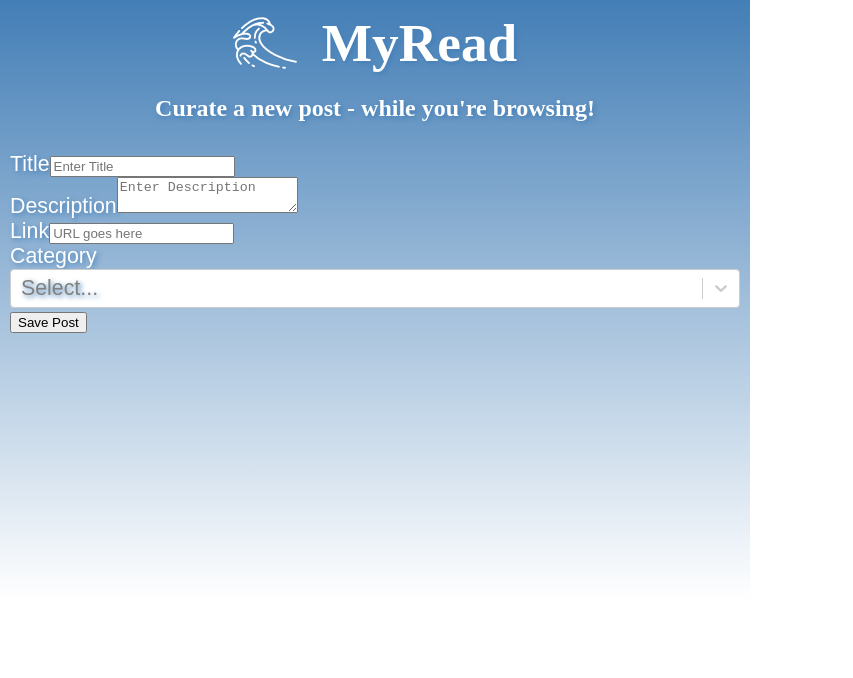
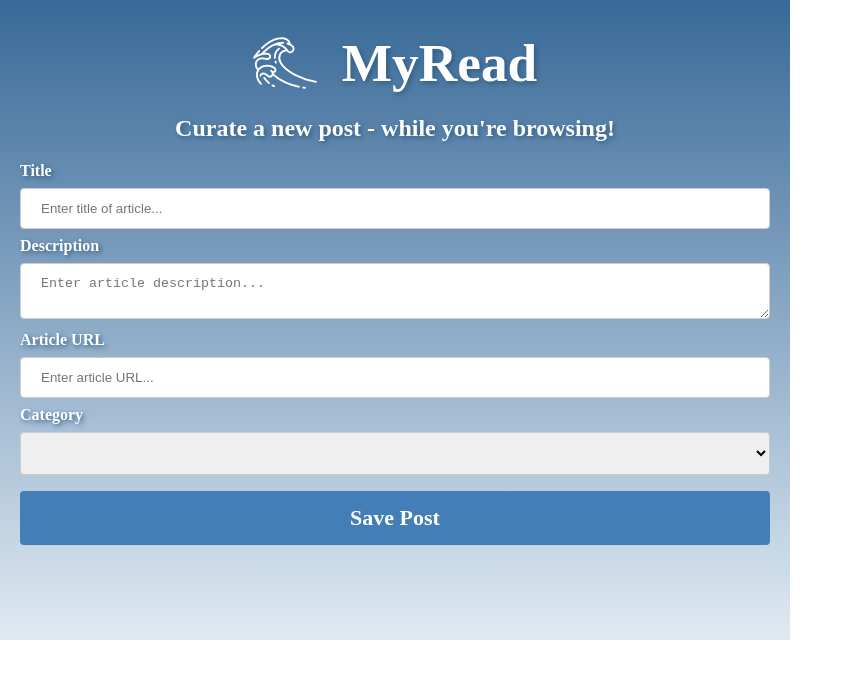
Before and after one commit to cthorpen/MyRead-Chrome-Extension, a React (Create React App) app: page / in a window 1280 px wide. Shown: the top 678 px of the page, without its empty margins (0-853 px from the left). Built offline with nearby package versions, Linux system fonts and the light colour scheme.

Commit message:
design looking good

```diff
--- a/src/App.css
+++ b/src/App.css
@@ -1,16 +1,19 @@
 .App {
-  background: linear-gradient(#437eb6, #fff);
+  background: linear-gradient(#386998, #e0eaf3);
   min-width: 550px;
   max-width: 750px;
   min-height: 600px;
   max-height: 850px;
-  text-shadow: 2px 2px 5px #437eb6;
+  text-shadow: 2px 2px 5px #2f5a81;
+  color: #fff;
+  font-size: 12pt;
+  font-family: 'Mauren', serif;
+  padding: 20px;
 }
 
 .App-header {
   height: 65px;
   padding-top: 10px;
-  color: #fff;
   font-family: 'Mauren', serif;
   align-items: center;
   text-align: center;
@@ -37,16 +40,55 @@
   float: left;
 }
 
-.all-forms {
-  font-size: 16pt;
-  font-family: 'Mauren', sans-serif;
-  color: #fff;
-  padding: 10px;
+input[type='text'],
+input[type='url'],
+textarea,
+select {
+  width: 100%;
+  padding: 12px 20px;
+  margin: 8px 0;
+  display: inline-block;
+  border: 1px solid #ccc;
+  border-radius: 4px;
+  box-sizing: border-box;
 }
 
-/* .form-group {
+input[type='submit'] {
+  width: 100%;
+  background-color: #4caf50;
+  color: white;
+  padding: 14px 20px;
+  margin: 8px 0;
+  border: none;
+  border-radius: 4px;
+  cursor: pointer;
+}
 
-} */
+Button:hover {
+  background-color: #386998;
+}
+
+div {
+  background-color: transparent;
+}
+
+label {
+  font-weight: 600;
+}
+
+Button {
+  width: 100%;
+  background-color: #437eb6;
+  color: white;
+  padding: 14px 20px;
+  margin: 8px 0;
+  border: none;
+  border-radius: 4px;
+  cursor: pointer;
+  font-family: 'Mauren', serif;
+  font-size: 22px;
+  font-weight: 600;
+}
 
 .App-logo {
   height: 40vmin;
--- a/src/App.js
+++ b/src/App.js
@@ -14,37 +14,26 @@
           <h1>MyRead</h1>
       </Navbar>
 
+      <h2>Curate a new post - while you're browsing!</h2>
+
       <div>
-        <h2>Curate a new post - while you're browsing!</h2>
+        <form>
+          <label for="title">Title</label>
+          <input type="text" id="title" name="title" placeholder="Enter title of article..." />
+
+          <label for="description">Description</label>
+          <textarea type="text" id="desc" name="description" placeholder="Enter article description..."></textarea>
+
+          <label for="link">Article URL</label>
+          <input type="url" id="link" name="link" placeholder="Enter article URL..."></input>
+
+          <label for="category">Category</label>
+            <select id="category" name="category" />
+        </form>
       </div>
 
-      <Form className="all-forms">
-        <Form.Group>
-          <Form.Label>Title</Form.Label>
-          <Form.Control name="title" placeholder="Enter Title"/>
-        </Form.Group>
+      <Button className="rounded-pill" type = "primary">Save Post</Button>
 
-        <Form.Group>
-          <Form.Label>Description</Form.Label>
-          <Form.Control name="description" as="textarea" placeholder="Enter Description" />
-        </Form.Group>
-
-        <Form.Group>
-          <Form.Label>Link</Form.Label>
-          <Form.Control name="url"  type="url" placeholder="URL goes here" />
-        </Form.Group>
-
-        <Form.Group>
-          <Form.Label>Category</Form.Label>
-          <CreatableSelect
-              name="category"
-          />
-          <Form.Control hidden />
-        </Form.Group>
-
-        <Button className="rounded-pill" type = "primary">Save Post</Button>
-
-      </Form>
     </Container>
   );
 }
```
